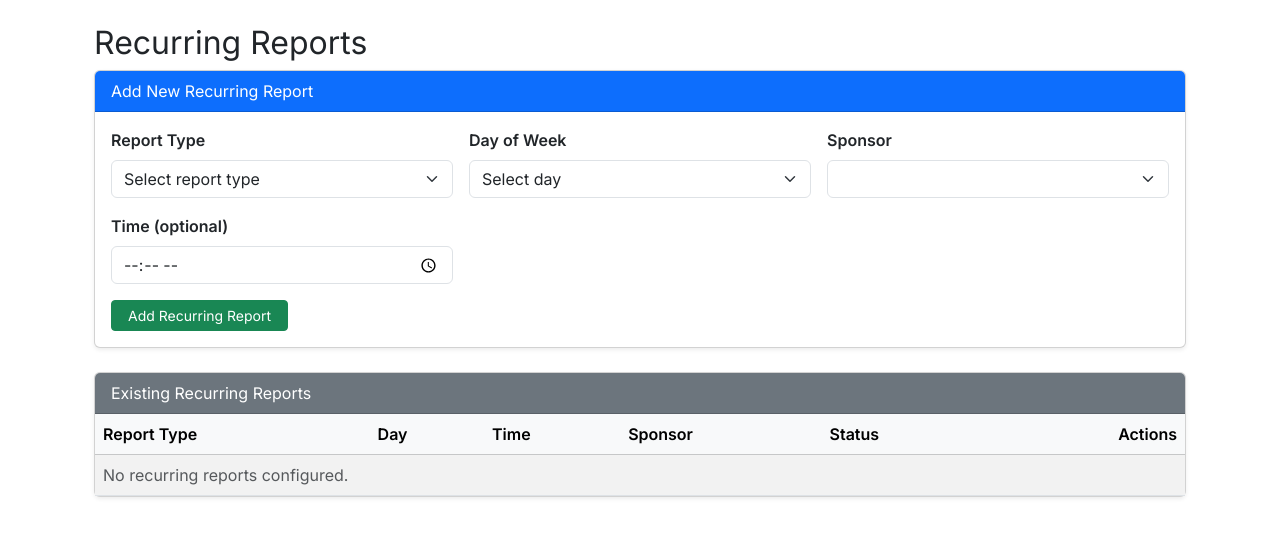
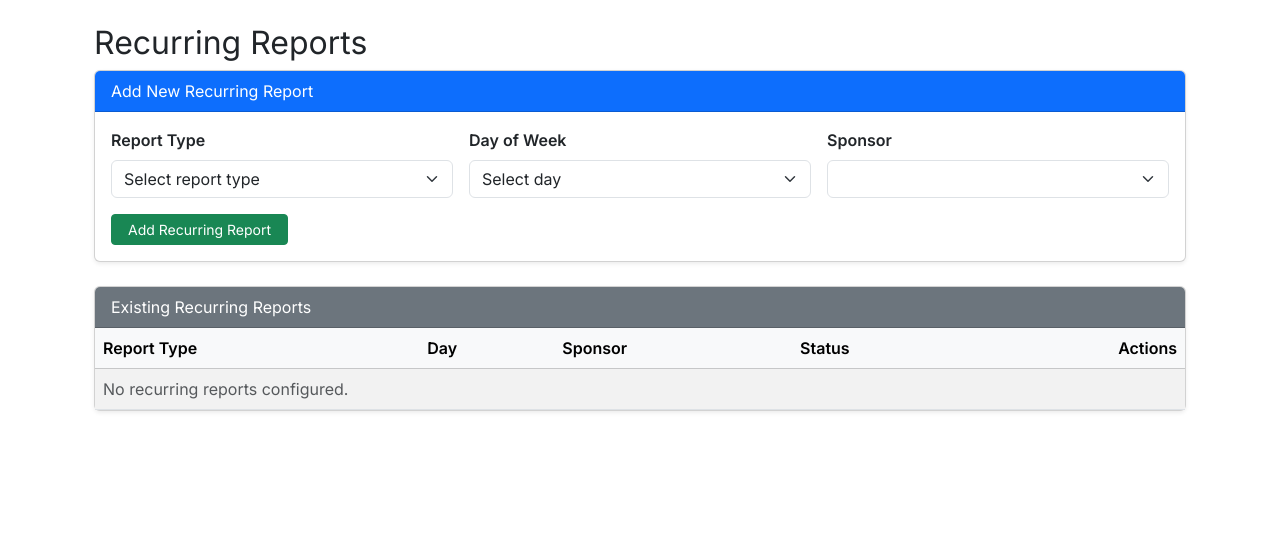
Before and after one commit to Jaredburne47/F25-Team16, a Flask app: page /recurring_reports in a window 1280 px wide. Shown: the part 56-593 px from the top of the page. Run offline with Flask 3, Linux system fonts and the light colour scheme; data that the repository does not hold is empty; some libraries are stand-ins or nearby versions.

Commit message:
Update recurring_reports.html

```diff
--- a/templates/recurring_reports.html
+++ b/templates/recurring_reports.html
@@ -29,7 +29,6 @@
               <option value="sponsor_detail">Sponsor Detail</option>
               <option value="audit_log">Audit Log</option>
               <option value="invoice">Invoice Report</option>
-              <!-- Add more types if needed -->
             </select>
           </div>
 
@@ -58,12 +57,6 @@
             </select>
           </div>
 
-          <!-- Time (optional) -->
-          <div class="col-md-4">
-            <label class="form-label fw-semibold">Time (optional)</label>
-            <input type="time" class="form-control" name="time">
-          </div>
-
         </div>
 
         <div class="d-flex gap-2 mt-3">
@@ -82,25 +75,21 @@
 
     <div class="card-body p-0">
       <div class="table-responsive">
-
         <table class="table table-striped mb-0 align-middle">
           <thead class="table-light">
             <tr>
               <th>Report Type</th>
               <th>Day</th>
-              <th>Time</th>
               <th>Sponsor</th>
               <th>Status</th>
               <th class="text-end" style="width: 200px;">Actions</th>
             </tr>
           </thead>
-
           <tbody>
             {% for rr in recurring_reports %}
             <tr>
               <td class="fw-semibold">{{ rr.report_type.replace('_', ' ').title() }}</td>
               <td>{{ rr.day_of_week }}</td>
-              <td>{{ rr.time or '-' }}</td>
               <td>{{ rr.sponsor_id }}</td>
               <td>
                 {% if rr.enabled %}
@@ -109,7 +98,6 @@
                   <span class="badge bg-secondary">Disabled</span>
                 {% endif %}
               </td>
-
               <td class="text-end">
                 <a href="{{ url_for('toggle_recurring_report', rr_id=rr.id) }}"
                    class="btn btn-warning btn-sm">
@@ -123,16 +111,13 @@
                 </a>
               </td>
             </tr>
-
             {% else %}
             <tr>
-              <td colspan="6" class="text-muted">No recurring reports configured.</td>
+              <td colspan="5" class="text-muted">No recurring reports configured.</td>
             </tr>
             {% endfor %}
           </tbody>
-
         </table>
-
       </div>
     </div>
   </div>
```
